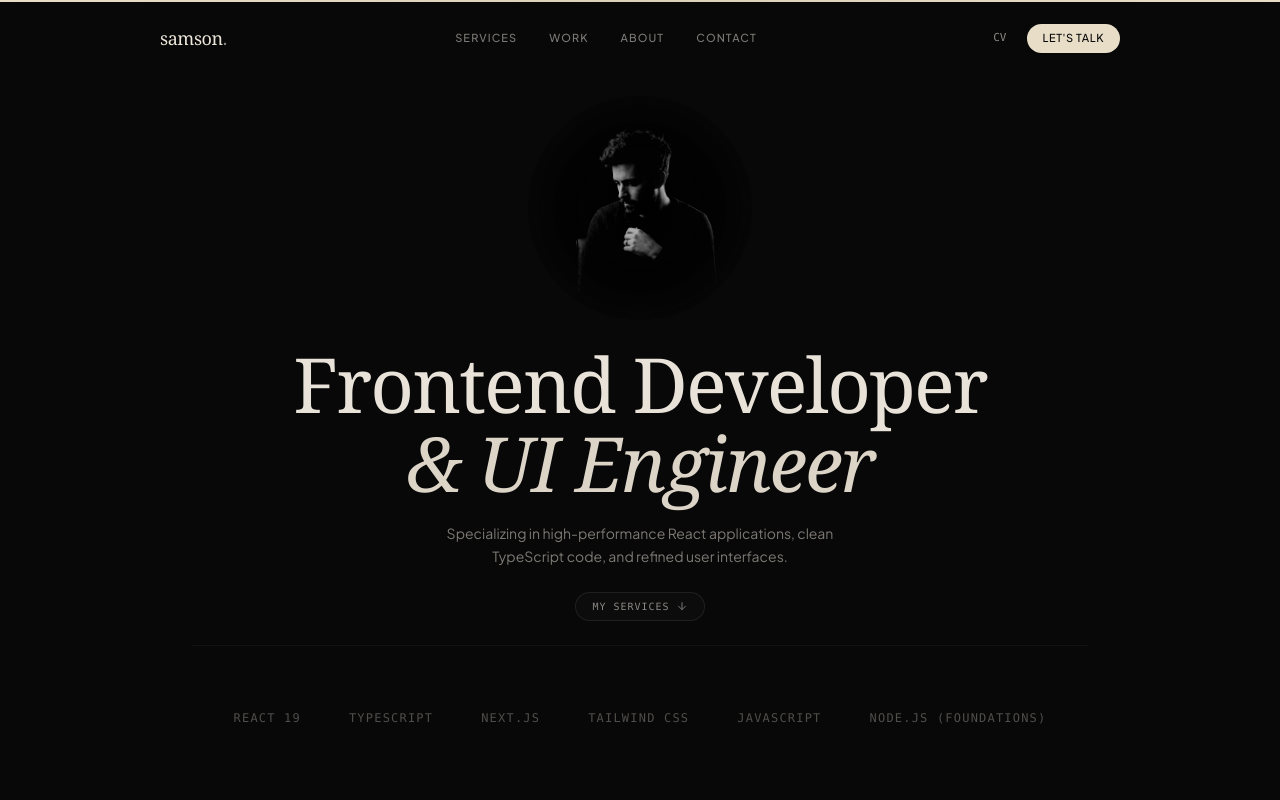
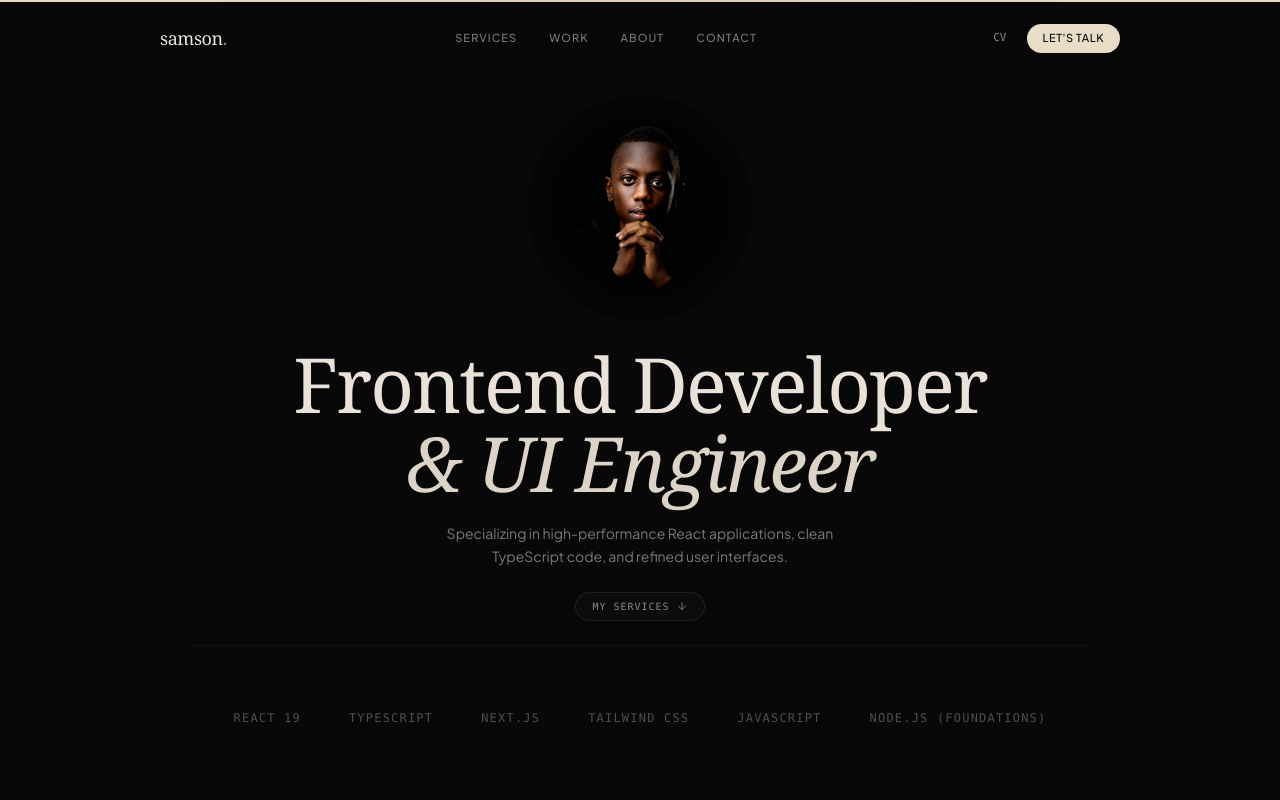
Before and after one commit to Samson-64/MyPortfolio, a React (Vite) app: page / in a window 1280 px wide. Shown: the top 800 px of the page. Built offline with nearby package versions, Linux system fonts and the light colour scheme.

Commit message:
Add my image

```diff
--- a/src/components/Hero.tsx
+++ b/src/components/Hero.tsx
@@ -2,7 +2,7 @@ import React from 'react';
 import { ArrowDown } from 'lucide-react';
 import { motion } from 'motion/react';
 import { PERSONAL_INFO, CLIENT_LOGOS } from '../data/portfolioData';
-import heroPortraitImg from '../assets/images/hero_moody_portrait_1787407878893.jpg';
+import heroPortraitImg from '../assets/images/heroImg.jpeg';
 
 interface HeroProps {
   onNavigate: (sectionId: string) => void;
@@ -27,7 +27,7 @@ export const Hero: React.FC<HeroProps> = ({ onNavigate }) => {
             <img
               src={heroPortraitImg}
               alt={PERSONAL_INFO.name}
-              className="w-full h-full object-cover grayscale brightness-90 contrast-125"
+              className=" object-cover contrast-125"
             />
             {/* Smooth Edge Blend */}
             <div className="absolute inset-0 bg-radial from-transparent via-[#080808]/40 to-[#080808]" />
```
